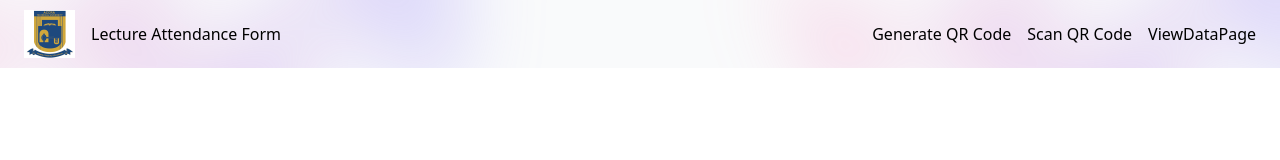
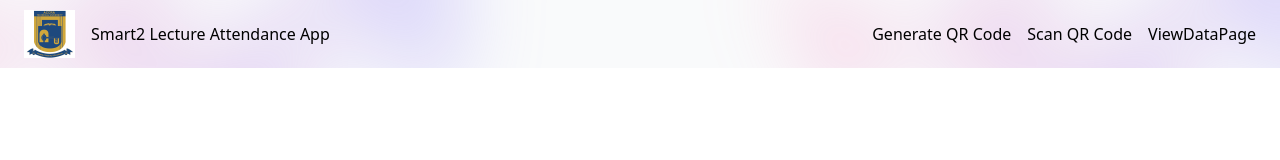
Before and after one commit to mmatrevi/NextQrCodeScanner, a Next.js app: page /Nav in a window 1280 px wide. Shown: the top 160 px of the page. Built offline with nearby package versions, Linux system fonts and the light colour scheme.

Commit message:
X commit

```diff
--- a/pages/Nav.tsx
+++ b/pages/Nav.tsx
@@ -68,7 +68,7 @@ export default function Nav() {
           <div className="flex flex-col sm:flex-row gap-y-2 sm:gap-x-4 cursor-pointer hidden sm:flex">
             <Link href="/">
               <a>
-                <p>Lecture Attendance Form</p>
+                <p>Smart2 Lecture Attendance App</p>
               </a>
             </Link>
           </div>
--- a/pages/index.tsx
+++ b/pages/index.tsx
@@ -5,7 +5,7 @@ export default function Home() {
   return (
     <div>
       <Head>
-        <title>Smart Attendance</title>
+        <title>Smart2 Attendance</title>
         <meta name="description" content="A stylish landing page using Tailwind CSS and Next.js" />
         <link rel="icon" href="/favicon.ico" />
       </Head>
```
